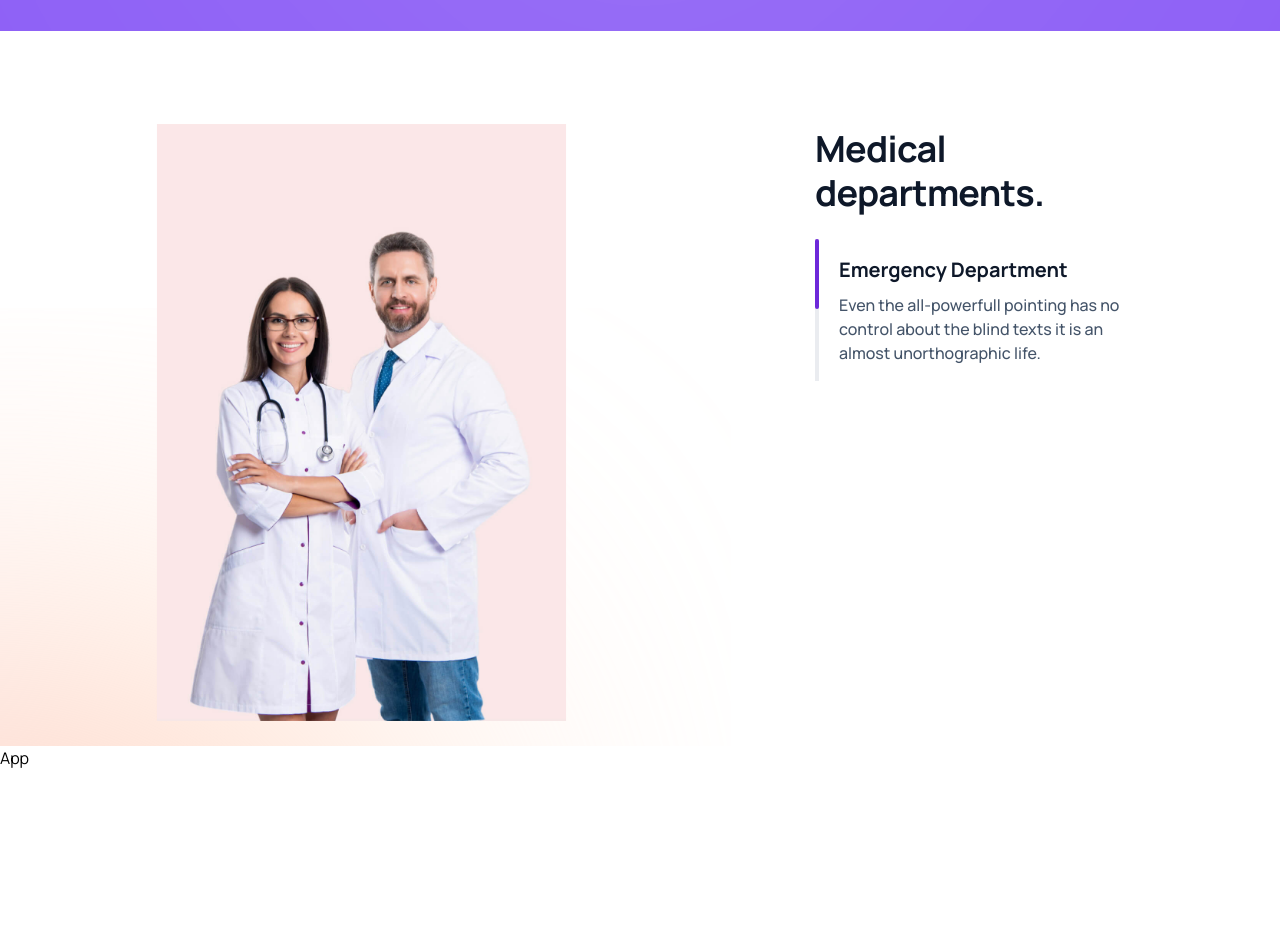
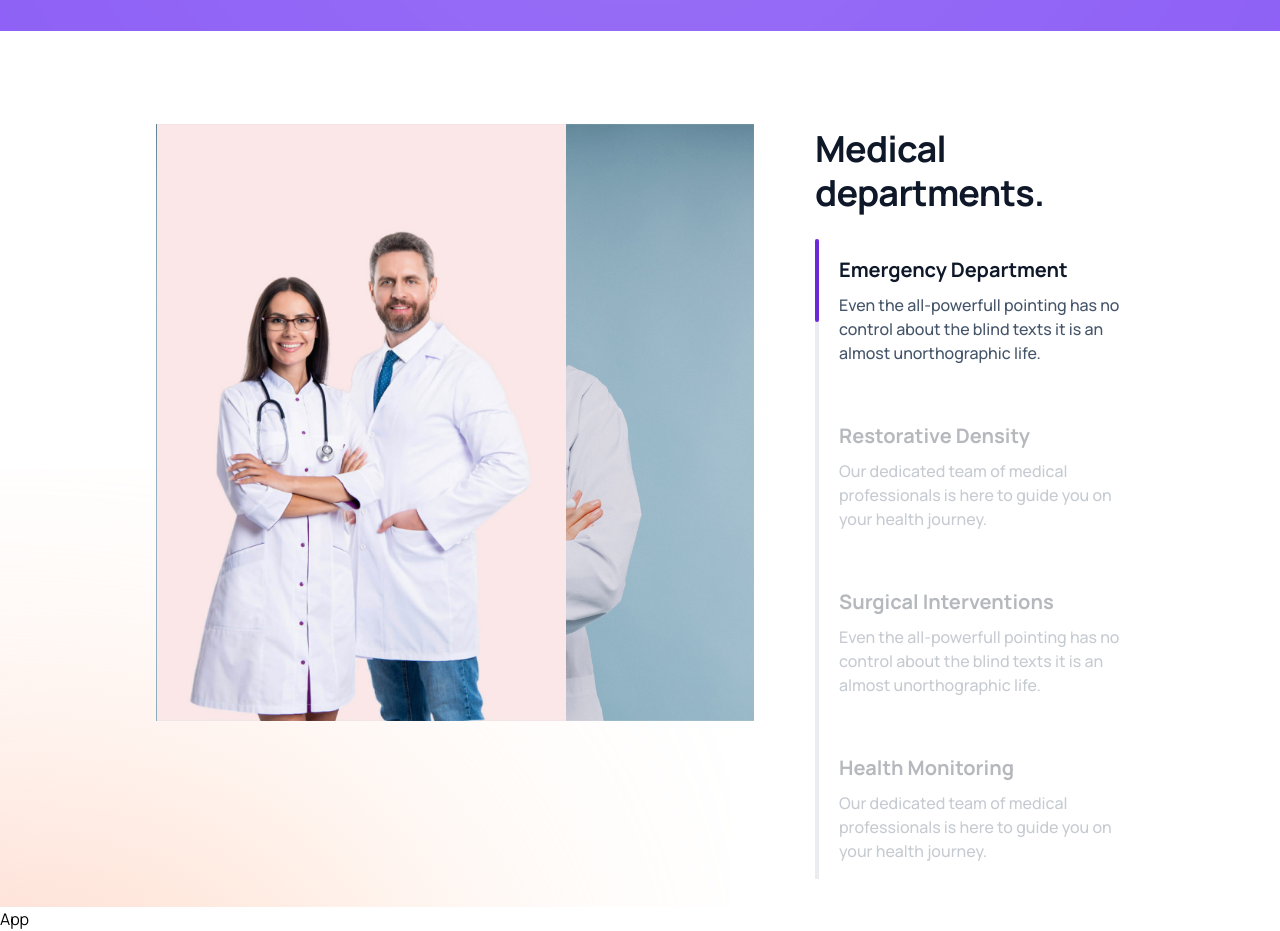
Before and after one commit to AbayTesfaye/Mediprime, a React (Vite) app: page / in a window 1280 px wide. Shown: the part 3240-4171 px from the top of the page. Before the commit the page ends 4010 px from the top, so only its background shows below. Built offline with nearby package versions, Linux system fonts and the light colour scheme.

Commit message:
Animate the why-us page using Farmer motion

```diff
--- a/src/components/why-us.tsx
+++ b/src/components/why-us.tsx
@@ -3,8 +3,35 @@ import emergency from "../assets/doc-0.jpg"
 import dentistry from "../assets/doc-1.jpg"
 import surgical from "../assets/doc-2.jpg"
 import health from "../assets/doc-3.jpg"
+
+import {motion, useMotionValueEvent, useScroll, useTransform} from "framer-motion";
+import { useRef,useState } from "react"
 const WhyUs = () => {
+  const cardRef = useRef<HTMLDivElement | null>(null);
+  const [position, setPosition] = useState(1);
 
+  const {scrollYProgress} = useScroll({
+    target: cardRef,
+    offset: ["start center", "end start"]
+  });
+
+  const height = useTransform(
+    scrollYProgress,
+     [0, 0.5],
+    ["12.91512915129151%","100%"]
+  );
+
+  useMotionValueEvent(scrollYProgress,"change",(latest)=>{
+    if(latest< 0.125){
+      setPosition(1);
+    }else if(latest> 0.125 && latest < 0.25){
+      setPosition(2);
+    }else if(latest> 0.25 && latest < 0.375){
+      setPosition(3);
+    }else{
+      setPosition(4);
+    }
+  })
   return (
     <section
     id="services"
@@ -14,12 +41,32 @@ const WhyUs = () => {
       <div className="relative flex w-full flex-col-reverse gap-16 md:flex-row 3xl:max-w-[1200px]">
 
         {/* Left pannel content */}
-        <div className="relative z-10 h-[350px] w-full object-cover sm:h-[450px] md:h-[591px] md:min-w-[400px] xl:min-w-[592px]">
-         <img src={emergency} alt="" className="absolute z-[13] h-full scale-[1.01] object-cover transition-all duration-300"/>
-        </div>
+        <motion.div
+           initial ={{opacity:0}}
+           whileInView ={{
+             opacity:1,
+             transition:{
+               duration:0.5,
+               delay:0.3,
+               ease: [0.44,0,0.22,0.99],
+             }
+           }}
+           viewport={{
+             amount:"50%",
+             once: true
+           }}
+         className="relative z-10 h-[350px] w-full object-cover sm:h-[450px] md:h-[591px] md:min-w-[400px] xl:min-w-[592px]">
+         <img src={emergency} alt=""  className={`absolute z-[14] h-full scale-[1.01] object-cover transition-all duration-300 ${position === 1 ? "opacity-100" : "opacity-0"}`} />
+
+         <img src={dentistry} alt="" className={`absolute z-[13] h-full scale-[1.01] object-cover transition-all duration-300 ${position === 1 ? "bg-opacity-100" : "opacity-0"}`}/>
+
+         <img src={surgical} alt="" className={`absolute z-[11] h-full w-full object-cover transition-all duration-300 ${position <= 3 ? "bg-opacity-100" : "opacity-0"}`}/>
+
+         <img src={health} alt="" className={`absolute z-[10] h-full w-full object-cover transition-all duration-300 ${position <= 4 ? "bg-opacity-100" : "opacity-100"}`}/>
+        </motion.div>
           {/* Left pannel content */}
 
-        <div className="flex flex-col pt-[0px]">
+        <div ref={cardRef} className="flex flex-col pt-[0px]">
             <h3 className="text-[32px] font-bold leading-[44px] tracking-[-0.72px] text-[#0e1829] md:text-[36px]">
               Medical departments.
             </h3>
@@ -28,14 +75,33 @@ const WhyUs = () => {
             <div className="relative mt-6 flex w-full flex-col items-center justify-center gap-6">
                 {/* Border line content */}
                 <div className="[544px] absolute left-0 top-0 h-full w-1 bg-[#eaecf0]">
-                   <div className="h-[70px] w-1 rounded-full bg-violet-700"/>
+                   <motion.div className="h-[70px] w-1 rounded-full bg-violet-700"
+                   style={{height:height}}/>
                 </div>
                 {/* Border line content */}
 
-                <div className="py-4 pl-6 transition-all">
+                <div className={`py-4 pl-6 transition-all ${position === 1 ? "opacity-100" : "opacity-30"}`}>
                   <h5 className="text-[20px] font-bold leading-[30px] text-[#0e1829]">Emergency Department</h5>
                   <p className="mt-2 text-base font-medium leading-6 text-[#445469]">
                     Even the all-powerfull pointing has no control about the blind texts it is an almost unorthographic life.
+                  </p>
+                </div>
+                <div className={`py-4 pl-6 transition-all ${position === 2 ? "opacity-100" : "opacity-30"}`}>
+                  <h5 className="text-[20px] font-bold leading-[30px] text-[#0e1829]">Restorative Density</h5>
+                  <p className="mt-2 text-base font-medium leading-6 text-[#445469]">
+                    Our dedicated team of medical professionals is here to guide you on your health journey.
+                  </p>
+                </div>
+                <div className={`py-4 pl-6 transition-all ${position === 3 ? "opacity-100" : "opacity-30"}`}>
+                  <h5 className="text-[20px] font-bold leading-[30px] text-[#0e1829]">Surgical Interventions</h5>
+                  <p className="mt-2 text-base font-medium leading-6 text-[#445469]">
+                    Even the all-powerfull pointing has no control about the blind texts it is an almost unorthographic life.
+                  </p>
+                </div>
+                <div className={`py-4 pl-6 transition-all ${position === 4 ? "opacity-100" : "opacity-30"}`}>
+                  <h5 className="text-[20px] font-bold leading-[30px] text-[#0e1829]">Health Monitoring</h5>
+                  <p className="mt-2 text-base font-medium leading-6 text-[#445469]">
+                  Our dedicated team of medical professionals is here to guide you on your health journey.
                   </p>
                 </div>
             </div>
```
